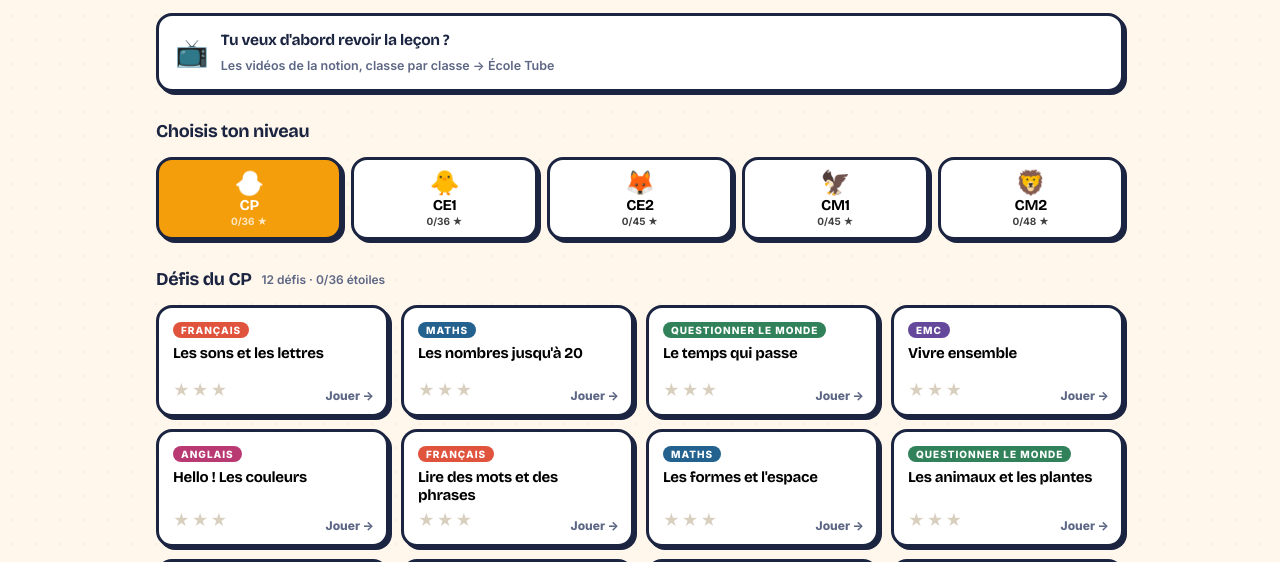
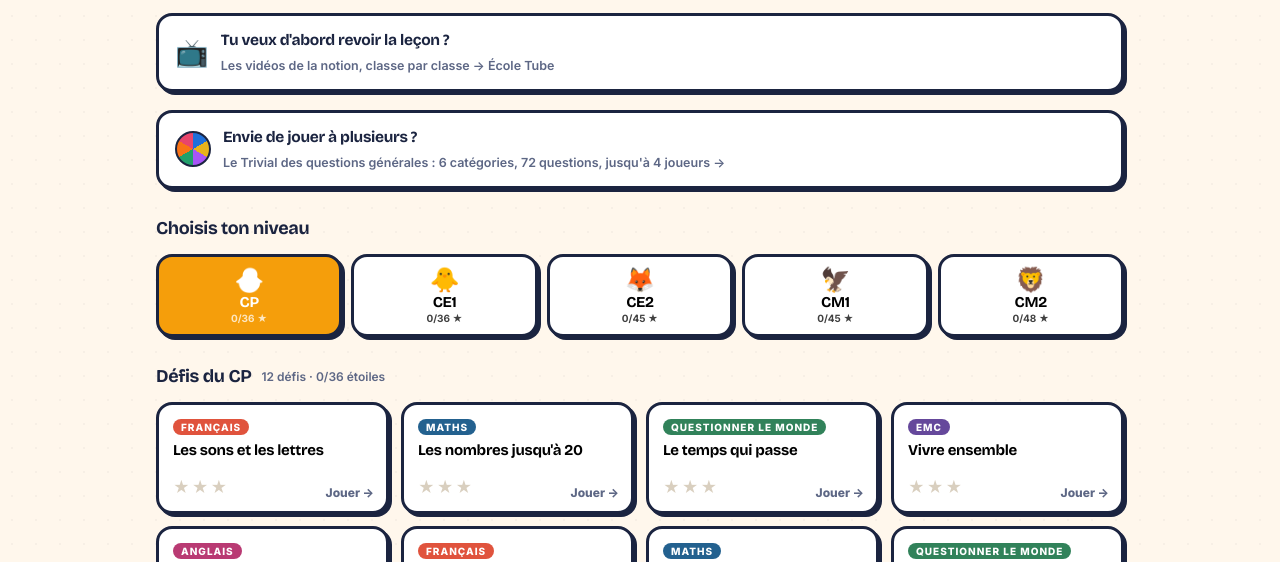
Before and after one commit to hassanijacques-boop/defi-ecole, a plain HTML site: page index.html in a window 1280 px wide. Shown: the part 164-726 px from the top of the page. Drawn offline with nearby package versions, Linux system fonts and the light colour scheme.

Commit message:
Banniere Trivial visible sur l'accueil

```diff
--- a/index.html
+++ b/index.html
@@ -181,6 +181,13 @@ footer a{font-weight:700;border-bottom:2px solid var(--gold)}
     <span style="display:block">
       <b style="display:block;font-family:'Bricolage Grotesque',sans-serif;font-size:15.5px;letter-spacing:-.02em">Tu veux d'abord revoir la le&ccedil;on ?</b>
       <span style="font-size:12.5px;color:var(--ink2);font-weight:600">Les vid&eacute;os de la notion, classe par classe &#8594; &Eacute;cole Tube</span>
+    </span>
+  </a>
+  <a href="trivial.html" style="display:flex;align-items:center;gap:12px;margin:0 0 18px;background:#fff;border:3px solid var(--ink);border-radius:16px;padding:13px 16px;text-decoration:none;color:var(--ink);box-shadow:3px 3px 0 var(--ink)">
+    <span style="width:36px;height:36px;border-radius:50%;flex:0 0 auto;border:2px solid var(--ink);background:conic-gradient(#1E6FD9 0 60deg,#E8B31C 60deg 120deg,#A855F7 120deg 180deg,#22A06B 180deg 240deg,#F97316 240deg 300deg,#E8456B 300deg 360deg)"></span>
+    <span style="display:block">
+      <b style="display:block;font-family:'Bricolage Grotesque',sans-serif;font-size:15.5px;letter-spacing:-.02em">Envie de jouer &agrave; plusieurs ?</b>
+      <span style="font-size:12.5px;color:var(--ink2);font-weight:600">Le Trivial des questions g&eacute;n&eacute;rales : 6 cat&eacute;gories, 72 questions, jusqu'&agrave; 4 joueurs &#8594;</span>
     </span>
   </a>
   <div class="sec"><h2>Choisis ton niveau</h2><span id="lvlCount"></span></div>
```
Also changed, not shown: template.html (+7 -0 lines).
